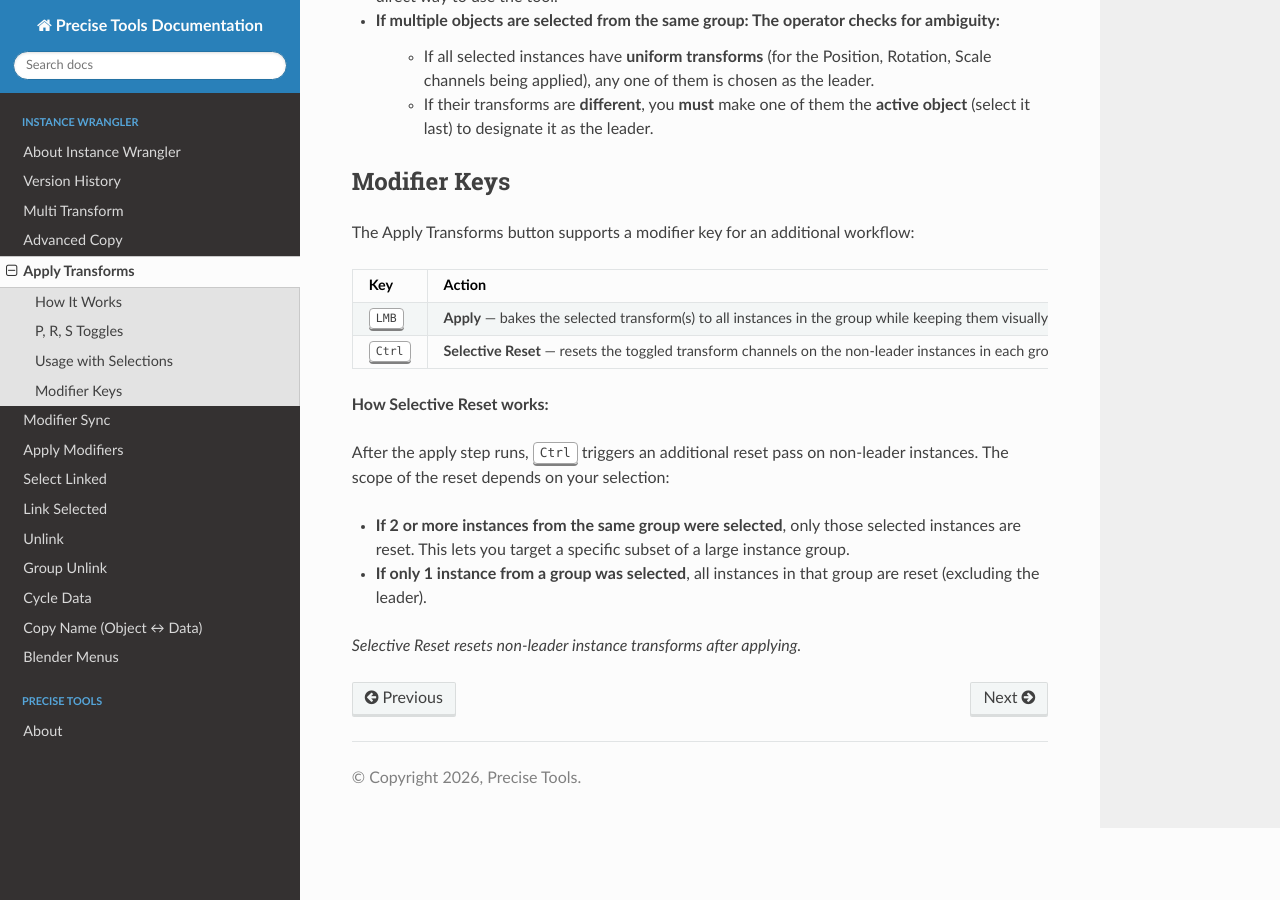
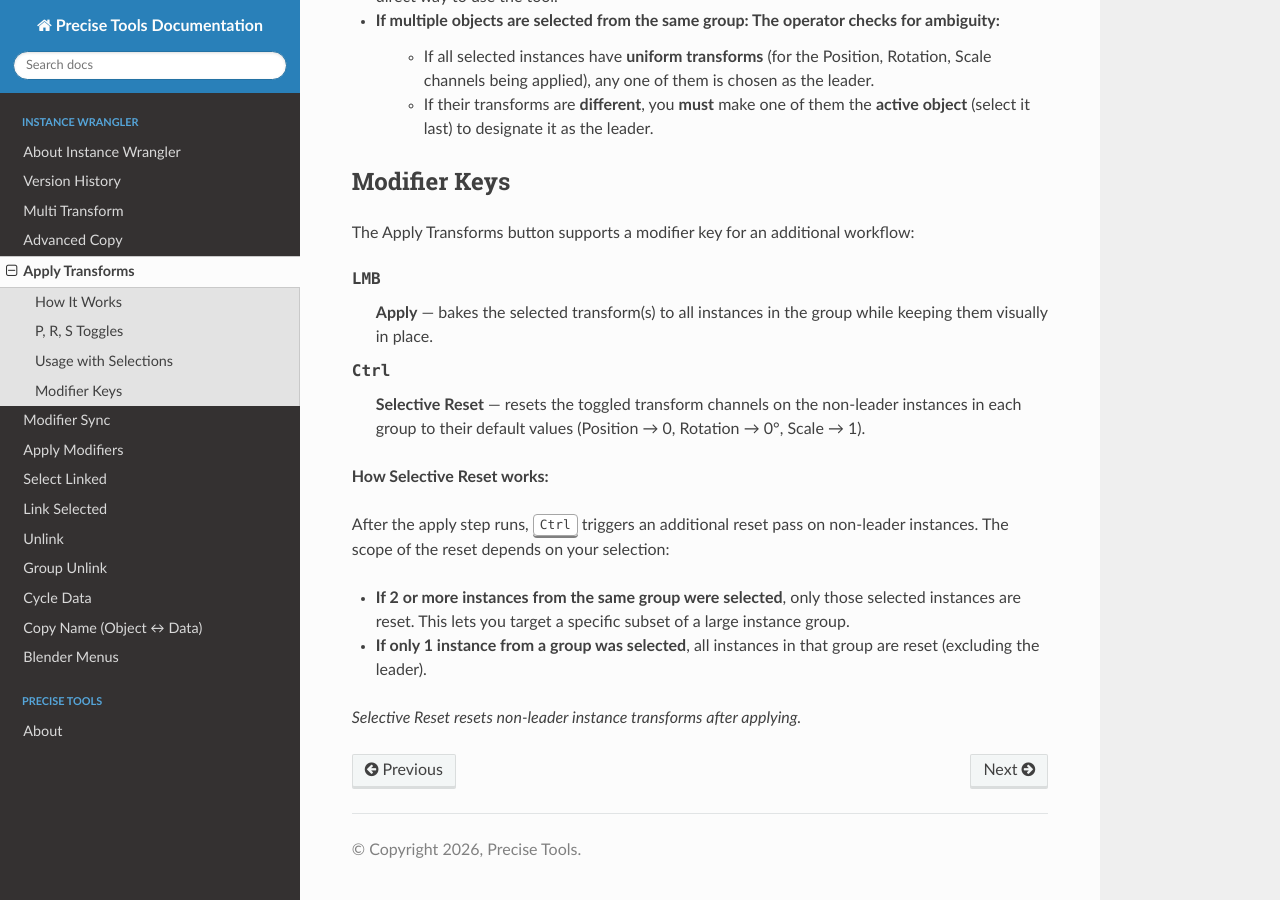
Before and after one commit to jb1981dev/Precise-Docs, a Sphinx documentation site: the page built from docs/source/instwrangler/applytransforms.rst, in a window 1280 px wide and 900 px high, scrolled down 1814 px. Built offline with Sphinx 7.4.7 and the Read the Docs theme 3.1.0, drawn with Linux system fonts in a browser that asks for light colours.

Commit message:
Refine Modifier Keys section: simplify formatting and clarify actions for LMB and Ctrl keys

```diff
--- a/docs/source/instwrangler/applytransforms.rst
+++ b/docs/source/instwrangler/applytransforms.rst
@@ -42,16 +42,11 @@ Modifier Keys
 -------------
 The Apply Transforms button supports a modifier key for an additional workflow:
 
-.. list-table::
-   :header-rows: 1
-   :widths: 15 85
+:kbd:`LMB`
+    **Apply** — bakes the selected transform(s) to all instances in the group while keeping them visually in place.
 
-   * - Key
-     - Action
-   * - :kbd:`LMB`
-     - **Apply** — bakes the selected transform(s) to all instances in the group while keeping them visually in place.
-   * - :kbd:`Ctrl`
-     - **Selective Reset** — resets the toggled transform channels on the non-leader instances in each group to their default values (Position → 0, Rotation → 0°, Scale → 1).
+:kbd:`Ctrl`
+    **Selective Reset** — resets the toggled transform channels on the non-leader instances in each group to their default values (Position → 0, Rotation → 0°, Scale → 1).
 
 **How Selective Reset works:**
 
```
